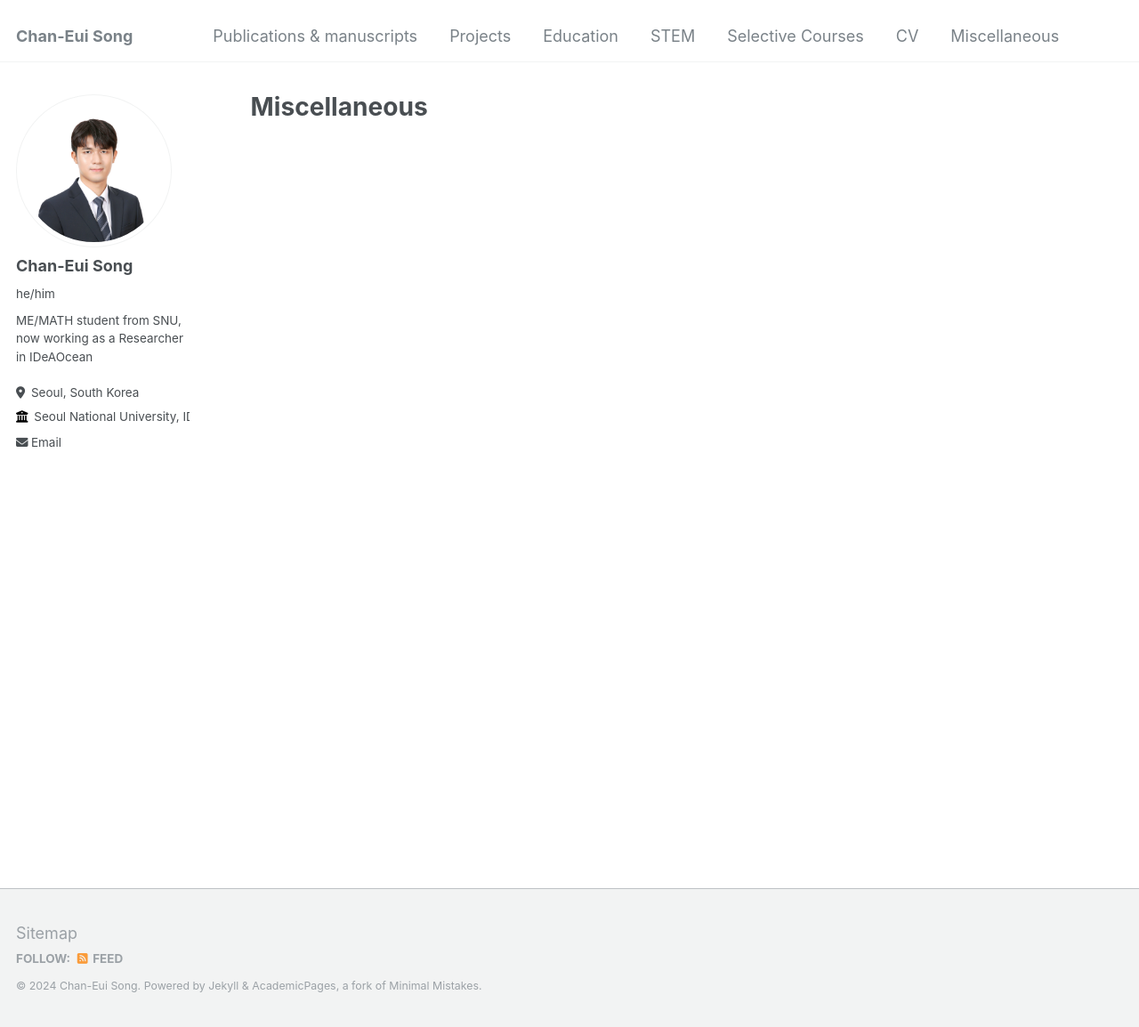
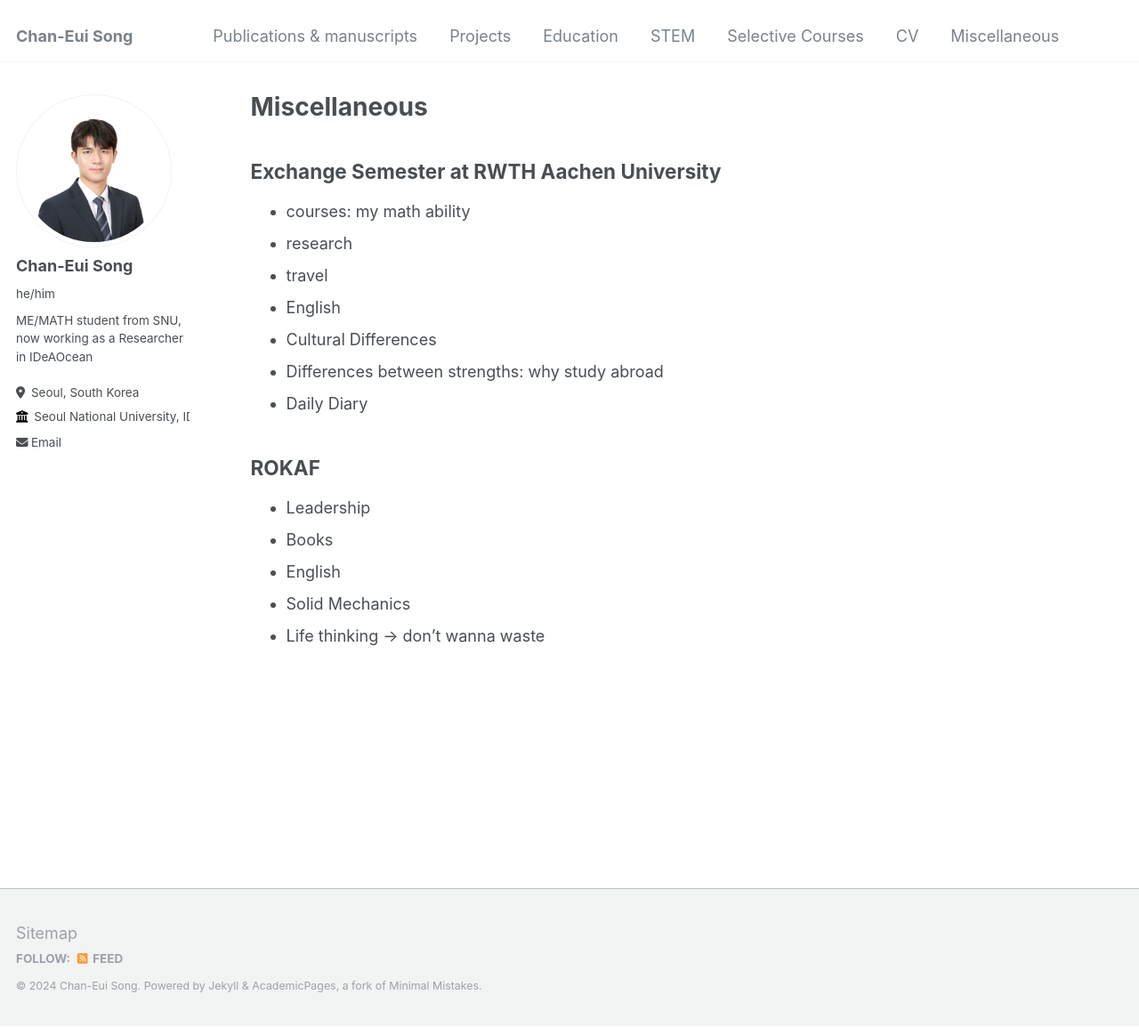
Before and after one commit to cksdml1014/chanisong, a Jekyll site: the page built from _pages/Miscellaneous.md, in a window 1280 px wide and 1154 px high. Shown: the whole window at 89% size. Built offline with Jekyll 4.4.1, drawn with Linux system fonts in a browser that asks for light colours.

Commit message:
Update Miscellaneous.md

```diff
--- a/_pages/Miscellaneous.md
+++ b/_pages/Miscellaneous.md
@@ -4,3 +4,18 @@ title: "Miscellaneous"
 permalink: /Miscellaneous/
 author_profile: true
 ---
+## Exchange Semester at RWTH Aachen University
+- courses: my math ability
+- research
+- travel
+- English
+- Cultural Differences
+- Differences between strengths: why study abroad
+- Daily Diary
+
+## ROKAF
+- Leadership
+- Books
+- English
+- Solid Mechanics
+- Life thinking -> don't wanna waste
```
